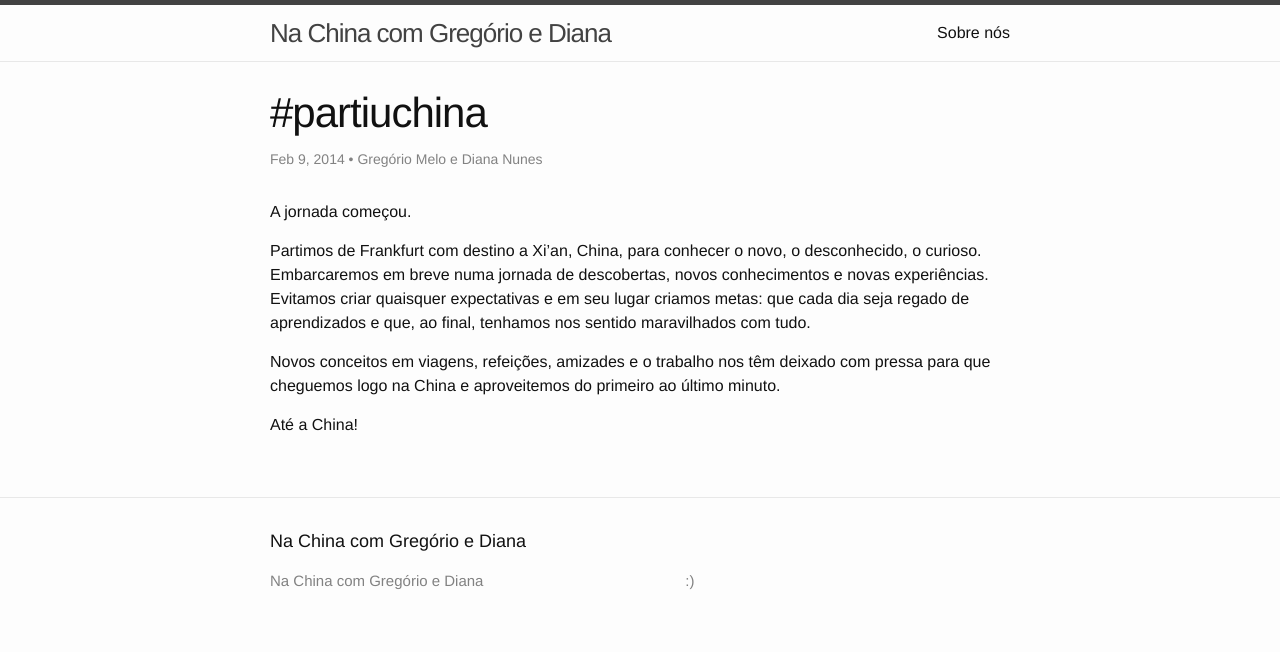
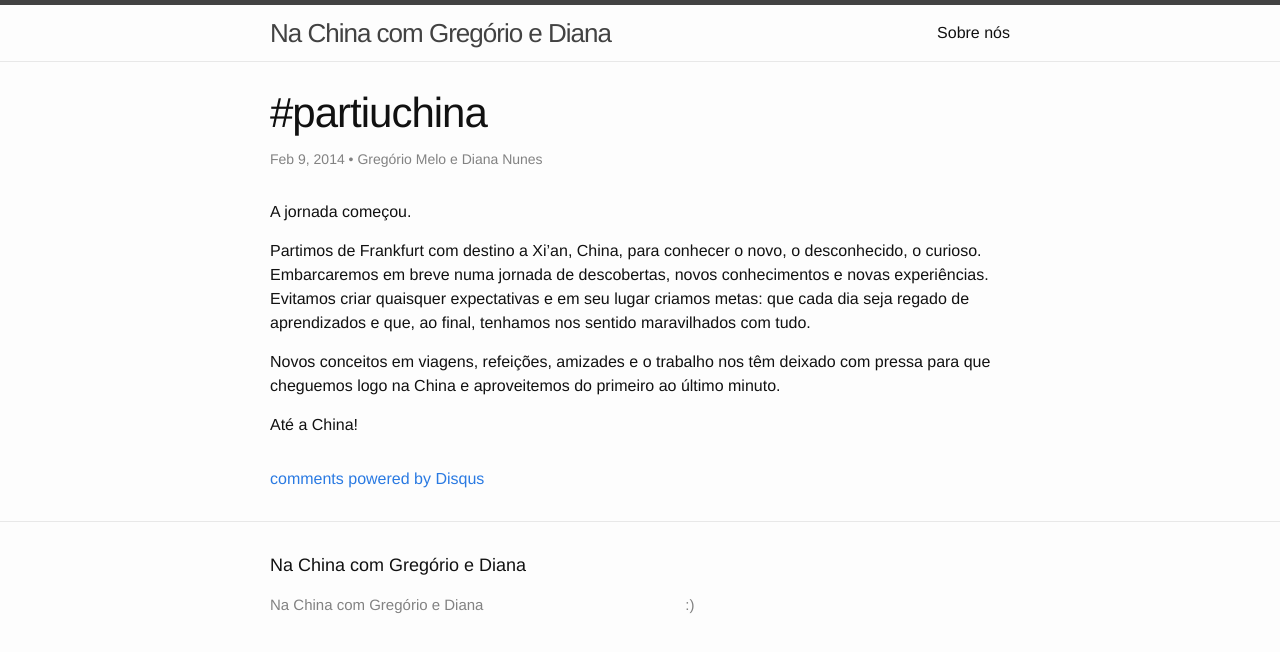
Before and after one commit to gregoriomelo/nachinacom, a Jekyll site: the page built from _posts/2014-02-13-partiuchina.markdown, in a window 1280 px wide. Shown: the top 652 px of the page. Built offline with Jekyll 4.4.1, drawn with Linux system fonts in a browser that asks for light colours; comment, search, counter and statistics services are not loaded; some of the changed lines change nothing that is shown.

Commit message:
Comments

```diff
--- a/_layouts/post.html
+++ b/_layouts/post.html
@@ -13,3 +13,21 @@
   </article>
 
 </div>
+
+{% if page.comments %}
+
+    <div id="disqus_thread"></div>
+    <script type="text/javascript">
+        var disqus_shortname = 'nachinacomgregorioediana';
+
+        (function() {
+            var dsq = document.createElement('script'); dsq.type = 'text/javascript'; dsq.async = true;
+            dsq.src = '//' + disqus_shortname + '.disqus.com/embed.js';
+            (document.getElementsByTagName('head')[0] || document.getElementsByTagName('body')[0]).appendChild(dsq);
+        })();
+    </script>
+    <noscript>Please enable JavaScript to view the <a href="http://disqus.com/?ref_noscript">comments powered by Disqus.</a></noscript>
+    <a href="http://disqus.com" class="dsq-brlink">comments powered by <span class="logo-disqus">Disqus</span></a>
+
+
+{% endif %}
```
